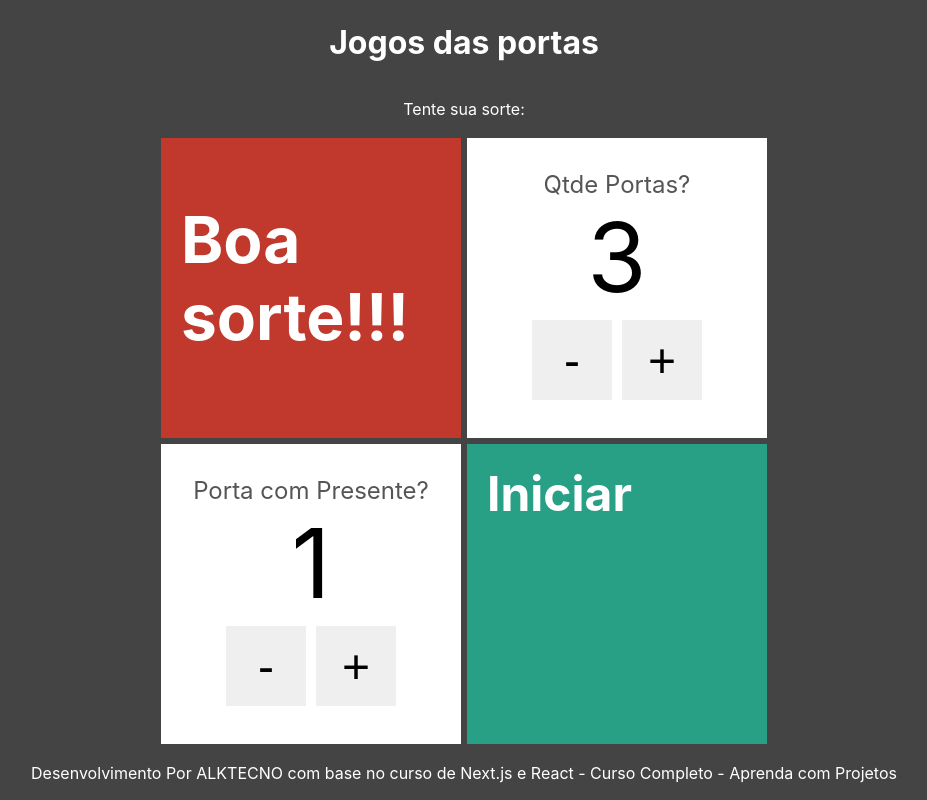
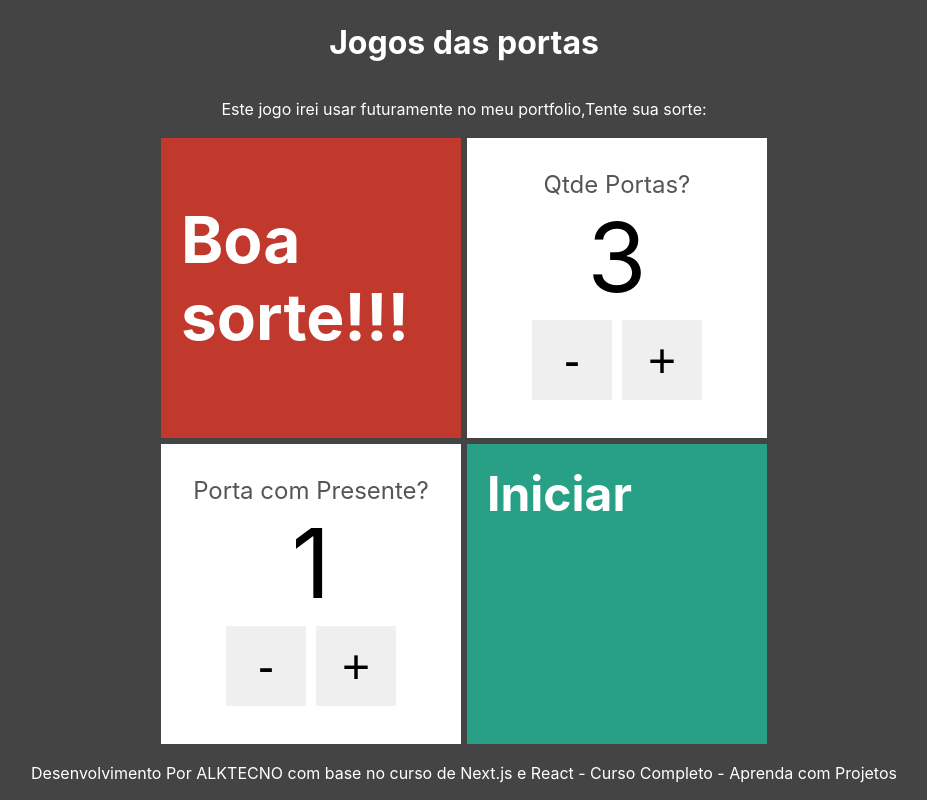
Before and after one commit to andreluiskunert/Next.js_e_React_Curso_Completo-_Aprenda_com_Projetos, a Next.js app in the folder 3_Projeto_Porta_Premiada_Aplicando_os_Conceitos_Fundamentais/portas/: page / in a window 1280 px wide. Shown: the whole page, without its empty margins (176-1103 px from the left). Built offline with nearby package versions, Linux system fonts and the light colour scheme.

Commit message:
Bora Codar Next/React.js_2025

```diff
--- a/3_Projeto_Porta_Premiada_Aplicando_os_Conceitos_Fundamentais/portas/pages/index.tsx
+++ b/3_Projeto_Porta_Premiada_Aplicando_os_Conceitos_Fundamentais/portas/pages/index.tsx
@@ -14,10 +14,11 @@ export default function Formulario() {
 
 
       <h1> Jogos das portas</h1>
-      <p>Tente sua sorte: </p>
+      <p>Este jogo irei usar futuramente no meu portfolio,Tente sua sorte: </p>
       <div>
         <Cartao bgcolor="#c0392c">
           <h1>Boa sorte!!!</h1>
+          <h2> </h2>
         </Cartao>
         <Cartao>
           <EntradaNumerica text="Qtde Portas?"
```
